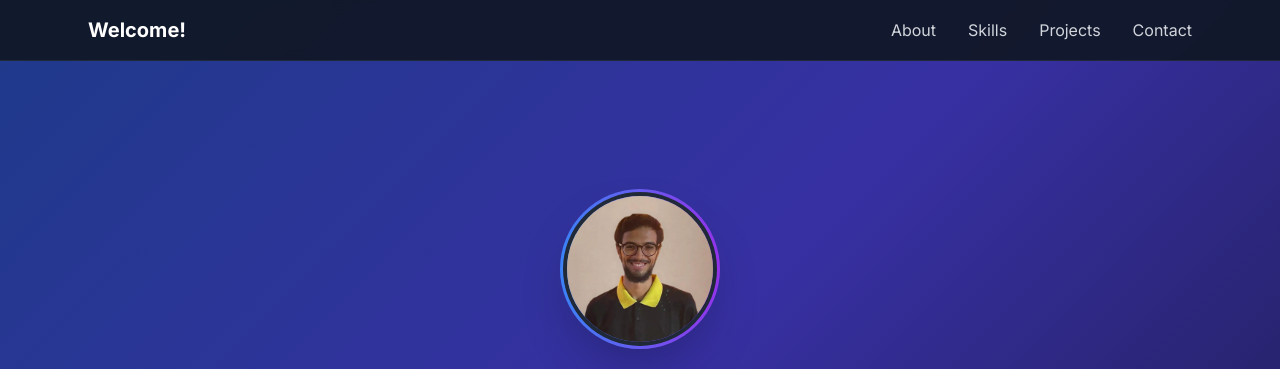
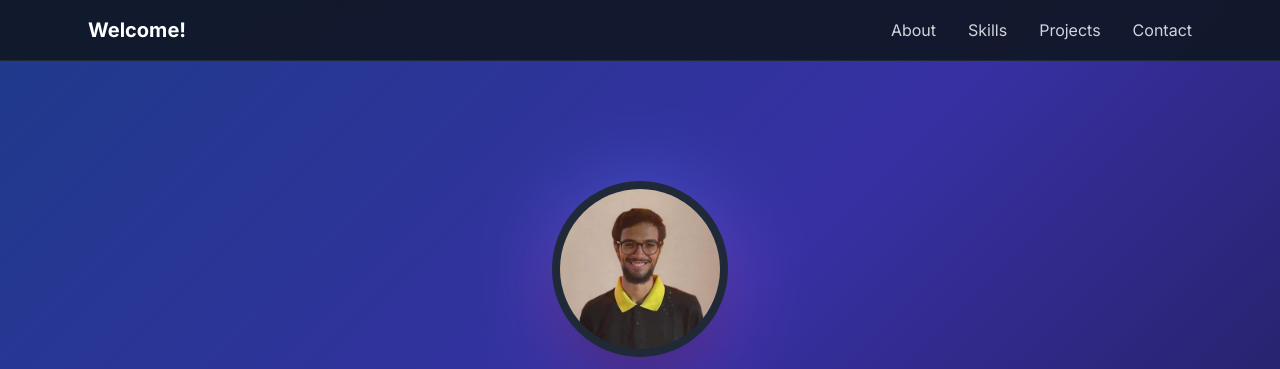
Before and after one commit to BenSassiAhmed/Portfolio, a plain HTML site: page index.html in a window 1280 px wide. Shown: the top 369 px of the page. Drawn offline with nearby package versions, Linux system fonts and the light colour scheme.

Commit message:
updated profile picture

```diff
--- a/index.html
+++ b/index.html
@@ -95,9 +95,26 @@
 <header class="min-h-screen flex items-center justify-center gradient-bg pt-16 mobile-padding">
   <div class="max-w-4xl mx-auto px-4 sm:px-6 text-center fade-in">
     <!-- Profile Picture -->
-    <div class="w-40 h-40 mx-auto mb-8 rounded-full bg-gradient-to-r from-blue-500 to-purple-600 p-[3px] shadow-2xl">
-      <img src="./images/me.jpeg" alt="Ahmed Ben Sassi" class="w-full h-full object-cover rounded-full border-4 border-gray-800" />
+    <div class="relative w-44 h-44 mx-auto mb-8">
+      <!-- Rotating shimmer -->
+      <div class="absolute inset-0 rounded-full bg-gradient-to-r from-blue-500 via-purple-500 to-pink-500 animate-spin-slow blur-2xl opacity-50"></div>
+
+      <!-- Main photo with border -->
+      <div class="relative w-full h-full rounded-full p-[4px] bg-gray-800 shadow-2xl transition-transform duration-500 hover:scale-105">
+        <img src="./images/me.jpeg" alt="Ahmed Ben Sassi" class="w-full h-full object-cover rounded-full border-4 border-gray-800 transition-transform duration-500 hover:scale-105" />
+      </div>
     </div>
+
+    <style>
+    /* Custom slow spin animation */
+    @keyframes spin-slow {
+      0% { transform: rotate(0deg); }
+      100% { transform: rotate(360deg); }
+    }
+    .animate-spin-slow {
+      animation: spin-slow 20s linear infinite;
+    }
+    </style>
 
 
     <h1 class="text-4xl sm:text-5xl md:text-6xl font-bold mb-4 gradient-text">BEN SASSI Ahmed</h1>
```
